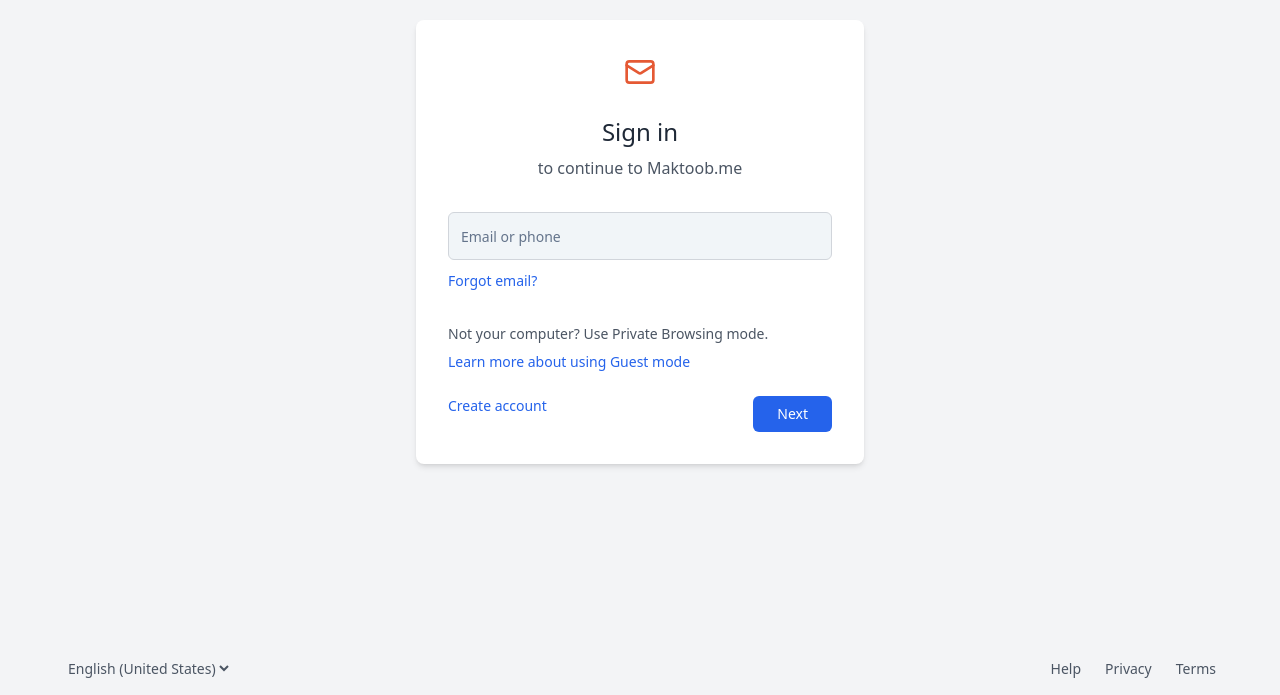
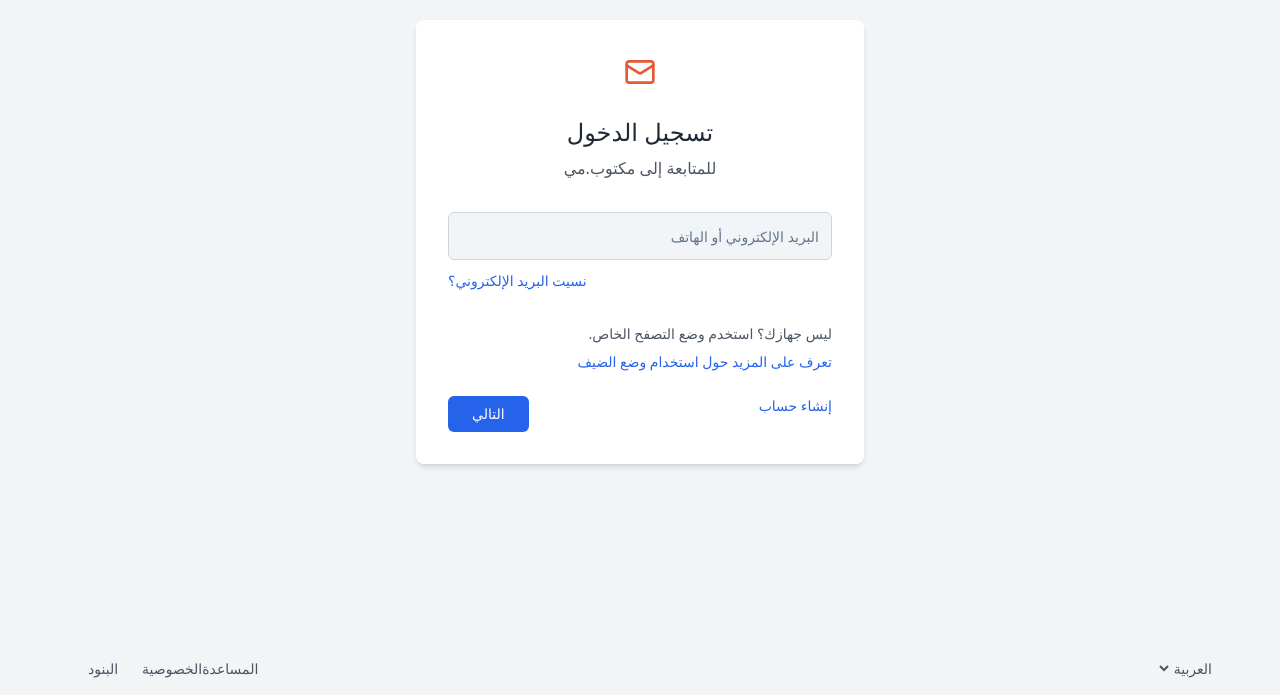
Before and after one commit to MaktoobMail/maktoob-alias-gateway, a React (Vite) app: page / in a window 1280 px wide. Shown: the part 158-853 px from the top of the page. Built offline with nearby package versions, Linux system fonts and the light colour scheme.

Commit message:
Translate the app to Arabic

```diff
--- a/index.html
+++ b/index.html
@@ -1,15 +1,15 @@
 
 <!DOCTYPE html>
-<html lang="en">
+<html lang="ar">
   <head>
     <meta charset="UTF-8" />
     <meta name="viewport" content="width=device-width, initial-scale=1.0" />
-    <title>Maktoob.me | Secure Email Aliases & Forwarding</title>
-    <meta name="description" content="Generate secure email aliases with Maktoob.me - Your inbox, your privacy, your control. Sign up for early access!" />
-    <meta name="author" content="Maktoob.me" />
+    <title>مكتوب.مي | صندوق بريد آمن وخاص</title>
+    <meta name="description" content="إنشاء عناوين بريد إلكتروني بديلة آمنة مع مكتوب.مي - بريدك، خصوصيتك، تحكمك. سجل الآن للوصول المبكر!" />
+    <meta name="author" content="مكتوب.مي" />
 
-    <meta property="og:title" content="Maktoob.me | Secure Email Aliases & Forwarding" />
-    <meta property="og:description" content="Generate secure email aliases with Maktoob.me - Your inbox, your privacy, your control. Sign up for early access!" />
+    <meta property="og:title" content="مكتوب.مي | صندوق بريد آمن وخاص" />
+    <meta property="og:description" content="إنشاء عناوين بريد إلكتروني بديلة آمنة مع مكتوب.مي - بريدك، خصوصيتك، تحكمك. سجل الآن للوصول المبكر!" />
     <meta property="og:type" content="website" />
     <meta property="og:image" content="https://lovable.dev/opengraph-image-p98pqg.png" />
 
--- a/src/components/Footer.tsx
+++ b/src/components/Footer.tsx
@@ -7,13 +7,13 @@ const Footer = () => {
       <div className="container mx-auto flex flex-col md:flex-row justify-between items-center text-sm text-gray-600">
         <div>
           <select className="bg-transparent border-none text-gray-600 focus:outline-none">
-            <option>English (United States)</option>
+            <option>العربية</option>
           </select>
         </div>
         <div className="flex space-x-6 mt-3 md:mt-0">
-          <a href="#" className="hover:text-gray-800">Help</a>
-          <a href="#" className="hover:text-gray-800">Privacy</a>
-          <a href="#" className="hover:text-gray-800">Terms</a>
+          <a href="#" className="hover:text-gray-800">المساعدة</a>
+          <a href="#" className="hover:text-gray-800">الخصوصية</a>
+          <a href="#" className="hover:text-gray-800">البنود</a>
         </div>
       </div>
     </footer>
--- a/src/components/Hero.tsx
+++ b/src/components/Hero.tsx
@@ -15,10 +15,10 @@ const Hero = () => {
 
         <div className="text-center mb-8">
           <h1 className="text-2xl font-medium text-gray-800 mb-2">
-            Sign in
+            تسجيل الدخول
           </h1>
           <p className="text-gray-600">
-            to continue to Maktoob.me
+            للمتابعة إلى مكتوب.مي
           </p>
         </div>
 
@@ -28,19 +28,19 @@ const Hero = () => {
 
         <div className="text-sm text-gray-600 mt-8">
           <p className="mb-2">
-            Not your computer? Use Private Browsing mode.
+            ليس جهازك؟ استخدم وضع التصفح الخاص.
           </p>
           <a href="#" className="text-blue-600 hover:text-blue-800">
-            Learn more about using Guest mode
+            تعرف على المزيد حول استخدام وضع الضيف
           </a>
         </div>
 
         <div className="flex justify-between mt-6">
           <a href="#" className="text-blue-600 hover:text-blue-800 text-sm">
-            Create account
+            إنشاء حساب
           </a>
           <button className="bg-blue-600 hover:bg-blue-700 text-white px-6 py-2 rounded-md text-sm">
-            Next
+            التالي
           </button>
         </div>
       </div>
--- a/src/components/SignUpForm.tsx
+++ b/src/components/SignUpForm.tsx
@@ -4,7 +4,7 @@ import { Input } from "@/components/ui/input";
 import { toast } from "sonner";
 import { z } from "zod";
 
-const emailSchema = z.string().email("Please enter a valid email address");
+const emailSchema = z.string().email("يرجى إدخال عنوان بريد إلكتروني صالح");
 
 const SignUpForm = ({ className = "" }: { className?: string }) => {
   const [email, setEmail] = useState("");
@@ -26,12 +26,12 @@ const SignUpForm = ({ className = "" }: { className?: string }) => {
       console.log("Submitted email:", email);
       setEmail("");
       setIsSubmitting(false);
-      toast.success("Verification email sent. Please check your inbox.");
+      toast.success("تم إرسال بريد التحقق. يرجى التحقق من صندوق الوارد الخاص بك.");
     } catch (err) {
       if (err instanceof z.ZodError) {
         setError(err.errors[0].message);
       } else {
-        setError("An error occurred. Please try again.");
+        setError("حدث خطأ. يرجى المحاولة مرة أخرى.");
       }
       setIsSubmitting(false);
     }
@@ -43,17 +43,17 @@ const SignUpForm = ({ className = "" }: { className?: string }) => {
         <div className="flex-1">
           <Input
             type="email"
-            placeholder="Email or phone"
+            placeholder="البريد الإلكتروني أو الهاتف"
             value={email}
             onChange={(e) => setEmail(e.target.value)}
             className="h-12 text-base border border-gray-300 rounded-md focus:outline-none focus:ring-1 focus:ring-blue-500 focus:border-blue-500"
-            aria-label="Email"
+            aria-label="البريد الإلكتروني"
           />
           {error && <p className="text-sm text-red-500 mt-1">{error}</p>}
         </div>
         <div className="text-left mt-1">
           <a href="#" className="text-blue-600 hover:text-blue-800 text-sm font-medium">
-            Forgot email?
+            نسيت البريد الإلكتروني؟
           </a>
         </div>
       </div>
--- a/src/pages/Index.tsx
+++ b/src/pages/Index.tsx
@@ -5,7 +5,7 @@ import Footer from '@/components/Footer';
 
 const Index = () => {
   return (
-    <div className="min-h-screen flex flex-col bg-gray-100">
+    <div className="min-h-screen flex flex-col bg-gray-100" dir="rtl">
       <main className="flex-1">
         <Hero />
       </main>
```
